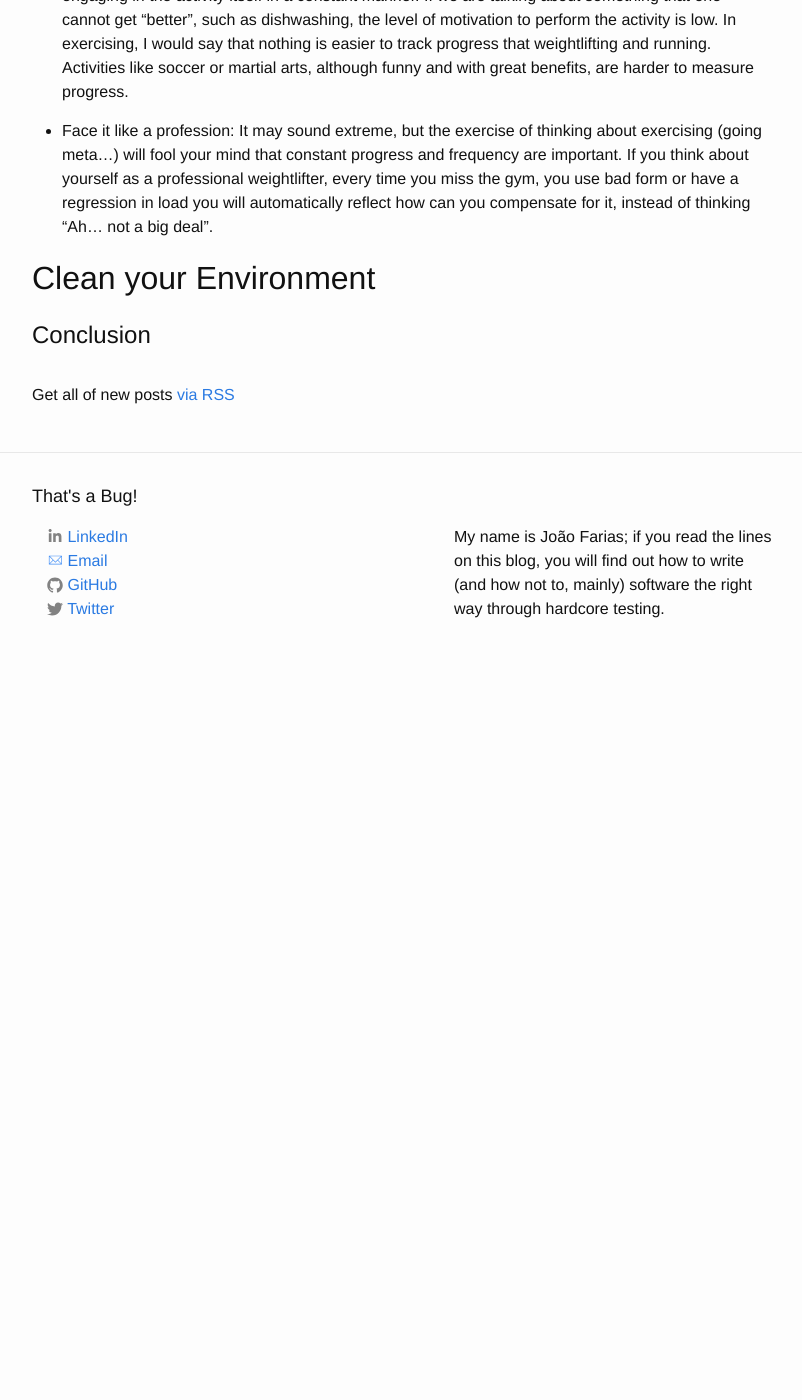
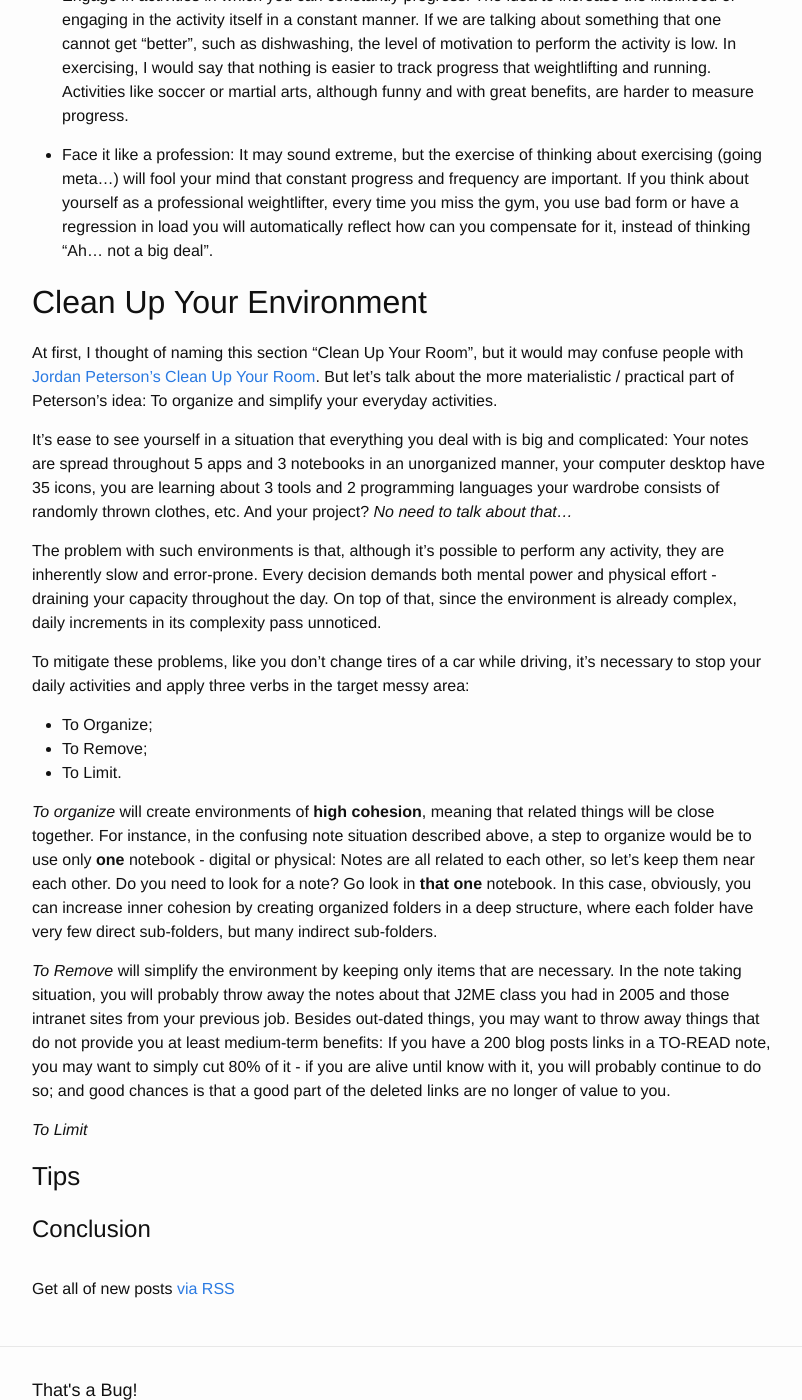
Before and after one commit to JoaoGFarias/JoaoGFarias.github.io, a Jekyll site: the page built from _posts/2019-03-14-3_no_tech_career_boost.markdown, in a window 1280 px wide and 1400 px high, scrolled down 2823 px. Shown: the whole window, without its empty margins (238-1040 px from the left). Built offline with Jekyll 4.4.1, drawn with Linux system fonts in a browser that asks for light colours; before the commit the page ends 3504 px from its top, so only the background shows below that; some of the changed text lies outside the part shown.

Commit message:
3 No Tech - WIP

```diff
--- a/_posts/2019-03-14-3_no_tech_career_boost.markdown
+++ b/_posts/2019-03-14-3_no_tech_career_boost.markdown
@@ -109,6 +109,31 @@ that constant progress and frequency are important. If you think about yourself
 the gym, you use bad form or have a regression in load you will automatically reflect how can you compensate for it, instead of thinking
 "Ah... not a big deal".
 
-## Clean your Environment
+## Clean Up Your Environment
+
+At first, I thought of naming this section "Clean Up Your Room", but it would may confuse people with [Jordan Peterson's Clean Up
+Your Room](https://www.youtube.com/watch?v=BBR5v89L6gk). But let's talk about the more materialistic / practical part of Peterson's
+idea: To organize and simplify your everyday activities.
+
+It's ease to see yourself in a situation that everything you deal with is big and complicated: Your notes are spread throughout 5 apps
+and 3 notebooks in an unorganized manner, your computer desktop have 35 icons, you are learning about 3 tools and 2 programming languages your wardrobe consists of randomly thrown clothes, etc. And your project? _No need to talk about that..._
+
+The problem with such environments is that, although it's possible to perform any activity, they are inherently slow and error-prone. Every decision demands both mental power and physical effort - draining your capacity throughout the day. On top of that, since the environment is already complex, daily increments in its complexity pass unnoticed.
+
+To mitigate these problems, like you don't change tires of a car while driving, it's necessary to stop your daily activities and apply three verbs in the target messy area:
+
+- To Organize;
+- To Remove;
+- To Limit.
+
+_To organize_ will create environments of **high cohesion**, meaning that related things will be close together. For instance, in the confusing note situation described above, a step to organize would be to use only **one** notebook - digital or physical: Notes are all related to each other, so let's keep them near each other. Do you need to look for a note? Go look in **that one** notebook. In this case, obviously, you can increase inner cohesion by creating organized folders in a deep structure, where each folder have very few direct sub-folders, but many indirect sub-folders.
+
+_To Remove_ will simplify the environment by keeping only items that are necessary. In the note taking situation, you will probably throw away the notes about that J2ME class you had in 2005 and those intranet sites from your previous job. Besides out-dated things, you may want to throw away things that do not provide you at least medium-term benefits: If you have a 200 blog posts links in a TO-READ note, you may want to simply cut 80% of it - if you are alive until know with it, you will probably continue to do so; and good chances is that a good part of the deleted links are no longer of value to you.
+
+_To Limit_
+
+
+### Tips
+
 
 # Conclusion
```
